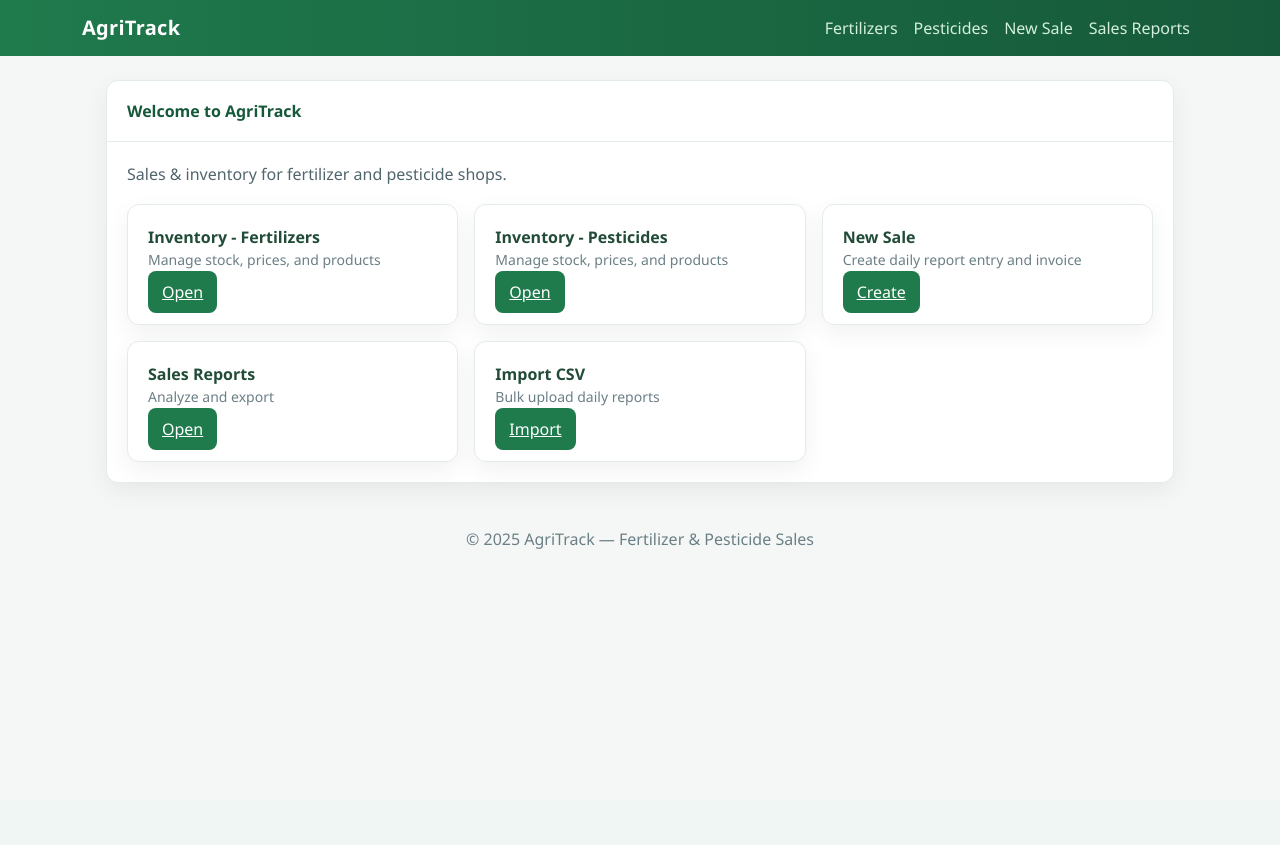
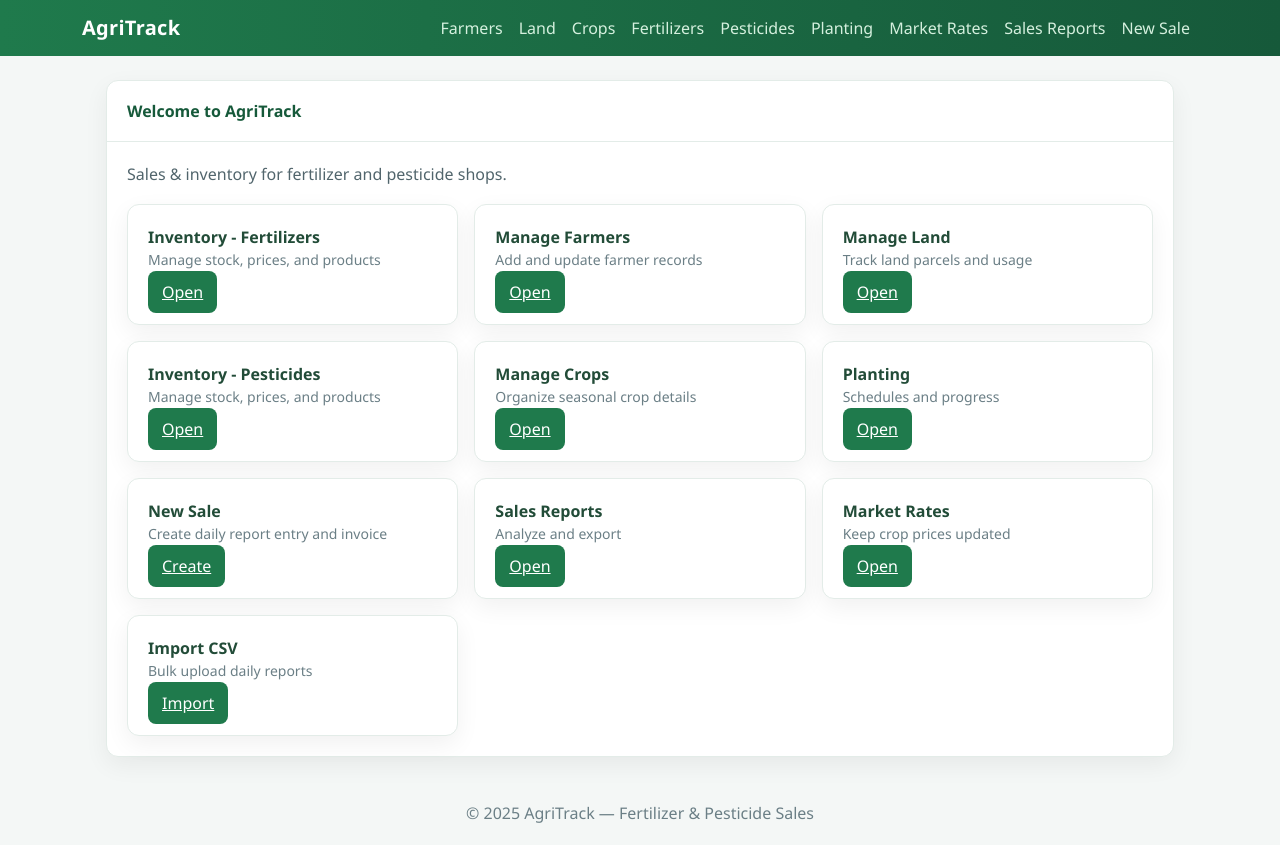
Before and after one commit to maherasim/Fertilizer, a PHP site: page / in a window 1280 px wide. Before the commit the page ends 549 px from the top, so only its background shows below. Run offline with PHP 8.4, Linux system fonts and the light colour scheme.

Commit message:
Restore Farmers, Land, Crops, Planting, Market links in nav and homepage cards

```diff
--- a/header.php
+++ b/header.php
@@ -17,10 +17,15 @@
     </button>
     <div class="collapse navbar-collapse" id="navMain">
       <ul class="navbar-nav ms-auto">
+        <li class="nav-item"><a class="nav-link" href="farmer.php">Farmers</a></li>
+        <li class="nav-item"><a class="nav-link" href="land.php">Land</a></li>
+        <li class="nav-item"><a class="nav-link" href="crop.php">Crops</a></li>
         <li class="nav-item"><a class="nav-link" href="fertilizer.php">Fertilizers</a></li>
         <li class="nav-item"><a class="nav-link" href="pesticide.php">Pesticides</a></li>
+        <li class="nav-item"><a class="nav-link" href="planting.php">Planting</a></li>
+        <li class="nav-item"><a class="nav-link" href="market.php">Market Rates</a></li>
+        <li class="nav-item"><a class="nav-link" href="daily_report.php">Sales Reports</a></li>
         <li class="nav-item"><a class="nav-link" href="create_daily_report.php">New Sale</a></li>
-        <li class="nav-item"><a class="nav-link" href="daily_report.php">Sales Reports</a></li>
       </ul>
     </div>
   </div>
--- a/index.php
+++ b/index.php
@@ -17,9 +17,45 @@
       <div class="col-12 col-md-6 col-lg-4">
         <div class="card-agri">
           <div class="card-body">
+            <div style="font-weight:700; color:#224c38;">Manage Farmers</div>
+            <div style="color:#6b7f86; font-size:14px;">Add and update farmer records</div>
+            <div style="margin-top:10px;"><a href="farmer.php" class="btn-agri">Open</a></div>
+          </div>
+        </div>
+      </div>
+      <div class="col-12 col-md-6 col-lg-4">
+        <div class="card-agri">
+          <div class="card-body">
+            <div style="font-weight:700; color:#224c38;">Manage Land</div>
+            <div style="color:#6b7f86; font-size:14px;">Track land parcels and usage</div>
+            <div style="margin-top:10px;"><a href="land.php" class="btn-agri">Open</a></div>
+          </div>
+        </div>
+      </div>
+      <div class="col-12 col-md-6 col-lg-4">
+        <div class="card-agri">
+          <div class="card-body">
             <div style="font-weight:700; color:#224c38;">Inventory - Pesticides</div>
             <div style="color:#6b7f86; font-size:14px;">Manage stock, prices, and products</div>
             <div style="margin-top:10px;"><a href="pesticide.php" class="btn-agri">Open</a></div>
+          </div>
+        </div>
+      </div>
+      <div class="col-12 col-md-6 col-lg-4">
+        <div class="card-agri">
+          <div class="card-body">
+            <div style="font-weight:700; color:#224c38;">Manage Crops</div>
+            <div style="color:#6b7f86; font-size:14px;">Organize seasonal crop details</div>
+            <div style="margin-top:10px;"><a href="crop.php" class="btn-agri">Open</a></div>
+          </div>
+        </div>
+      </div>
+      <div class="col-12 col-md-6 col-lg-4">
+        <div class="card-agri">
+          <div class="card-body">
+            <div style="font-weight:700; color:#224c38;">Planting</div>
+            <div style="color:#6b7f86; font-size:14px;">Schedules and progress</div>
+            <div style="margin-top:10px;"><a href="planting.php" class="btn-agri">Open</a></div>
           </div>
         </div>
       </div>
@@ -44,6 +80,15 @@
       <div class="col-12 col-md-6 col-lg-4">
         <div class="card-agri">
           <div class="card-body">
+            <div style="font-weight:700; color:#224c38;">Market Rates</div>
+            <div style="color:#6b7f86; font-size:14px;">Keep crop prices updated</div>
+            <div style="margin-top:10px;"><a href="market.php" class="btn-agri">Open</a></div>
+          </div>
+        </div>
+      </div>
+      <div class="col-12 col-md-6 col-lg-4">
+        <div class="card-agri">
+          <div class="card-body">
             <div style="font-weight:700; color:#224c38;">Import CSV</div>
             <div style="color:#6b7f86; font-size:14px;">Bulk upload daily reports</div>
             <div style="margin-top:10px;"><a href="import_daily_report.php" class="btn-agri">Import</a></div>
```
